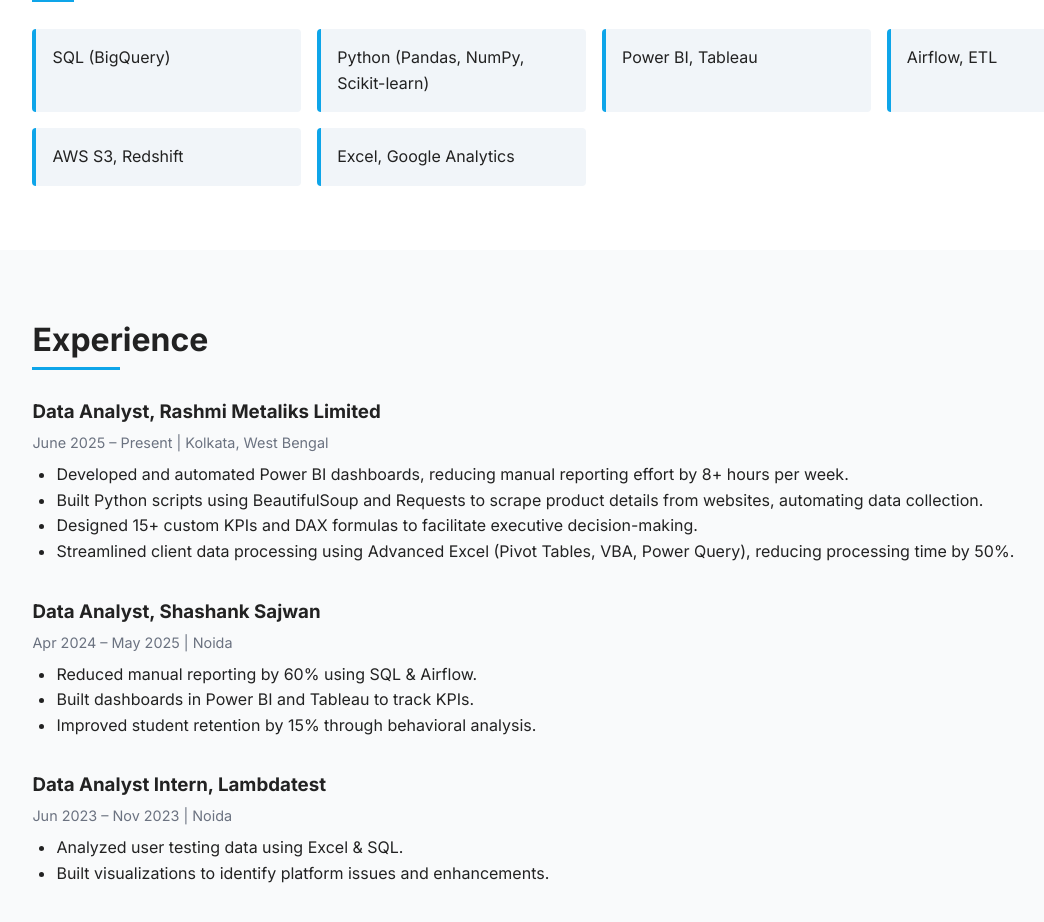
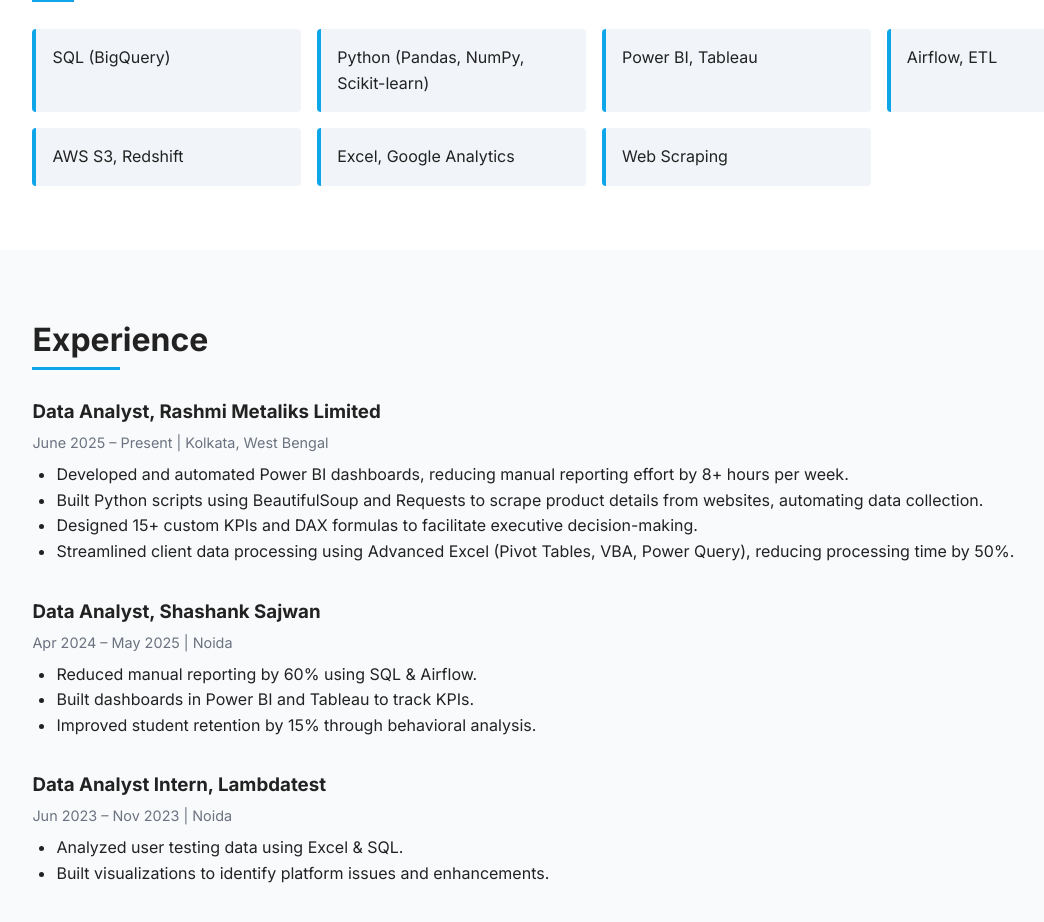
Before and after one commit to shubhamMadheshiya/NehaPortfolio, a plain HTML site: page index.html in a window 1280 px wide. Shown: the part 1183-2105 px from the top of the page, without its empty margins (46-1090 px from the left). Drawn offline with Linux system fonts and the light colour scheme.

Commit message:
added skills

```diff
--- a/index.html
+++ b/index.html
@@ -82,6 +82,7 @@
         <div class="skill">Airflow, ETL</div>
         <div class="skill">AWS S3, Redshift</div>
         <div class="skill">Excel, Google Analytics</div>
+        <div class="skill">Web Scraping</div>
       </div>
     </div>
   </section>
```
